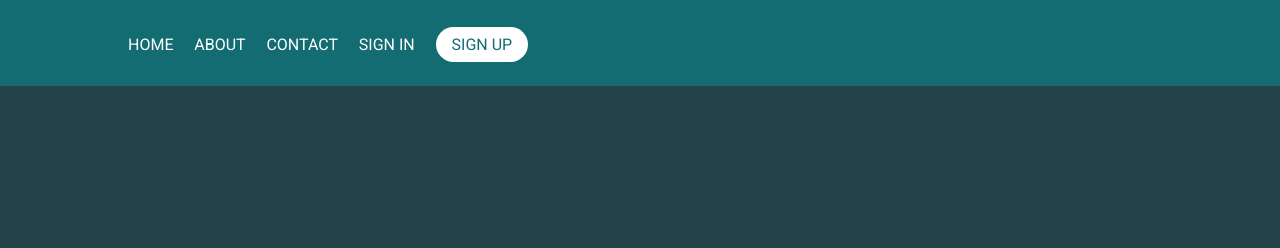
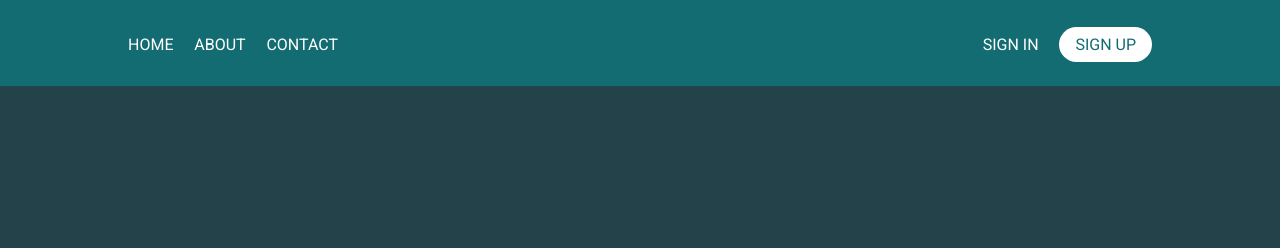
Before and after one commit to michaelamponsah/crl-css, a plain HTML site: page crl-05/index.html in a window 1280 px wide. Shown: the top 248 px of the page. Drawn offline with Linux system fonts and the light colour scheme.

Commit message:
Top navigation implemented

```diff
--- a/crl-05/index.html
+++ b/crl-05/index.html
@@ -14,9 +14,9 @@
     <link rel="stylesheet" href="style.css" />
   </head>
   <body>
-    <header>
-      <nav class="nav">
-        <ul class="nav__list container">
+    <header class="header">
+      <nav class="nav container">
+        <ul class="nav__list">
           <li class="nav__item">
             <a href="#" class="nav__link">Home</a>
           </li>
@@ -26,6 +26,8 @@
           <li class="nav__item">
             <a href="#" class="nav__link">Contact</a>
           </li>
+        </ul>
+        <ul class="nav__list">
           <li class="nav__item">
             <a href="#" class="nav__link">Sign in</a>
           </li>
--- a/crl-05/style.css
+++ b/crl-05/style.css
@@ -29,9 +29,13 @@ img {
 /*
 NAVIGATION
 */
-.nav {
+.header {
   background-color: #136c72;
   padding: 1.5em 0;
+}
+.nav {
+  display: flex;
+  justify-content: space-between;
   text-transform: uppercase;
 }
 .nav__list {
```
